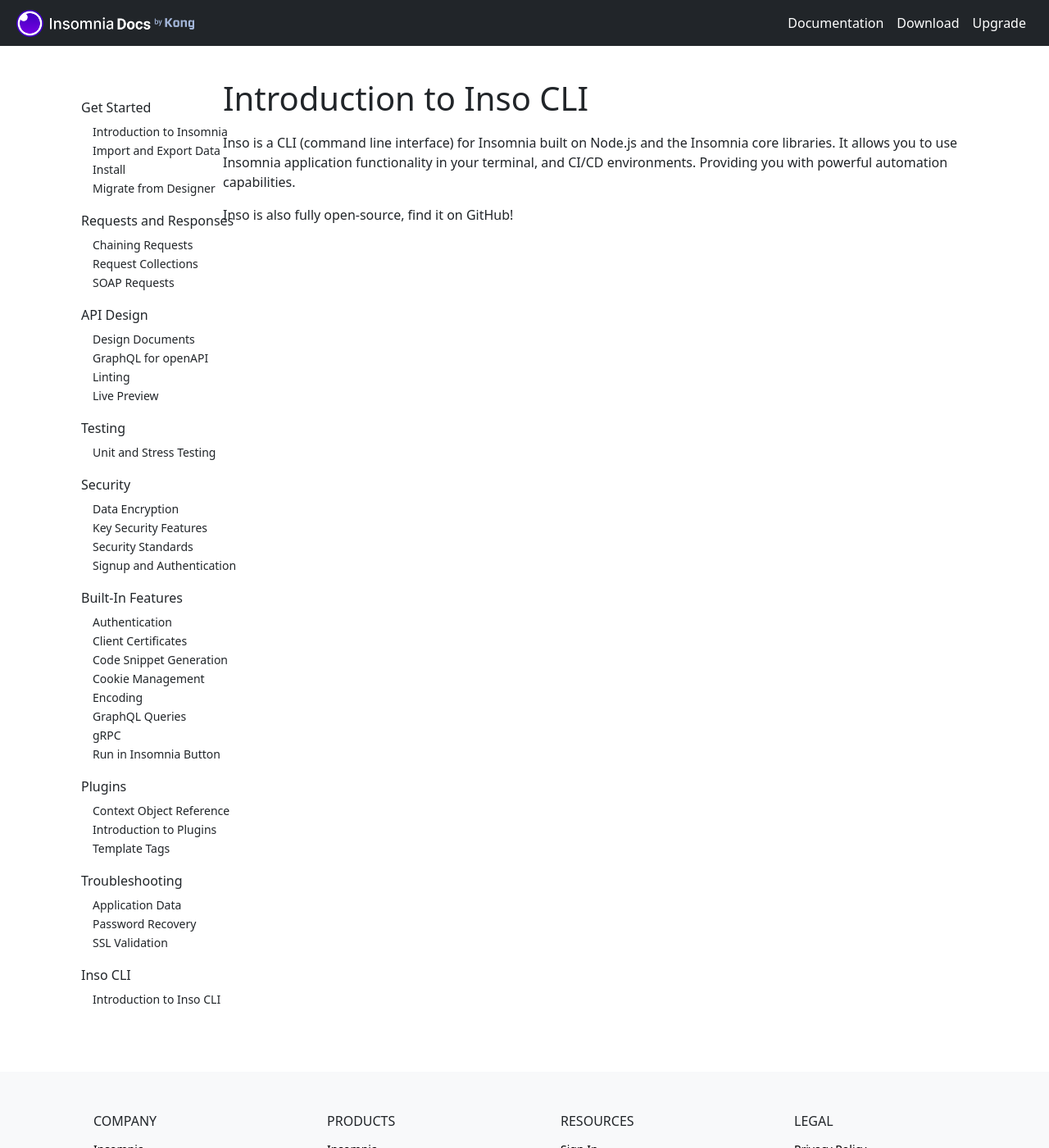
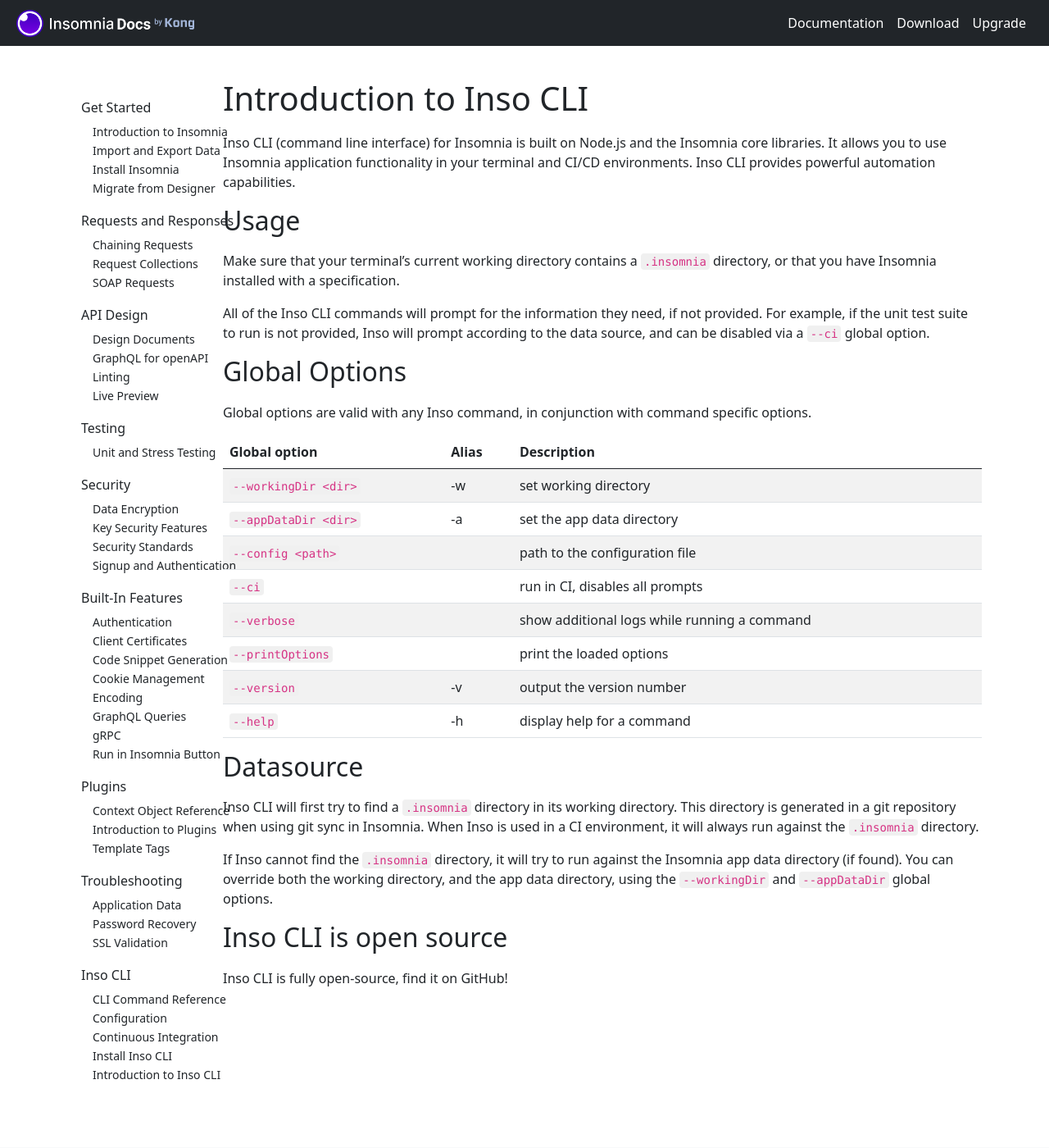
Before and after one commit to Kong/insomnia-docs, a Jekyll site: the page built from docs/inso-cli/introduction.md, in a window 1280 px wide and 1400 px high. Shown: the whole window at 82% size. Built offline with Jekyll 4.4.1, drawn with Linux system fonts in a browser that asks for light colours.

Commit message:
add more files

```diff
--- a/docs/_includes/sidebar-nav.html
+++ b/docs/_includes/sidebar-nav.html
@@ -119,7 +119,7 @@
       <div class="collapse show" id="cli-collapse">
         <ul class="btn-toggle-nav list-unstyled fw-normal pb-1 small">
           {% for page in site.pages %}
-              {% if page.category == "Set Up" %}
+              {% if page.category == "Inso CLI" %}
             <li class="doc-link"><a href="{{ page.url }}" class="link-dark rounded">{{ page.title }}</a></li>
               {% endif %}
             {% endfor %}
--- a/docs/inso-cli/introduction.md
+++ b/docs/inso-cli/introduction.md
@@ -1,10 +1,40 @@
 ---
 layout: article-detail
 title:  Introduction to Inso CLI
-category: "Set Up"
-category-url: set-up
+category: "Inso CLI"
+category-url: inso-cli
 ---
 
-Inso is a CLI (command line interface) for Insomnia built on Node.js and the Insomnia core libraries. It allows you to use Insomnia application functionality in your terminal, and CI/CD environments. Providing you with powerful automation capabilities.
+Inso CLI (command line interface) for Insomnia is built on Node.js and the Insomnia core libraries. It allows you to use Insomnia application functionality in your terminal and CI/CD environments. Inso CLI provides powerful automation capabilities.
 
-Inso is also fully open-source, find it on GitHub!
+## Usage
+
+Make sure that your terminal's current working directory contains a `.insomnia` directory, or that you have Insomnia installed with a specification.
+
+All of the Inso CLI commands will prompt for the information they need, if not provided. For example, if the unit test suite to run is not provided, Inso will prompt according to the data source, and can be disabled via a `--ci` global option.
+
+## Global Options
+
+Global options are valid with any Inso command, in conjunction with command specific options.
+
+{:.table .table-striped}
+Global option	|  Alias |	Description
+--------- | ------- | ---------
+`--workingDir <dir>` |	-w	| set working directory
+`--appDataDir <dir>` | -a	| set the app data directory
+`--config <path>`	| | path to the configuration file
+`--ci`	| |	run in CI, disables all prompts
+`--verbose`	| |	show additional logs while running a command
+`--printOptions`	| | print the loaded options
+`--version`	| -v |	output the version number
+`--help`	| -h | display help for a command
+
+## Datasource
+
+Inso CLI will first try to find a `.insomnia` directory in its working directory. This directory is generated in a git repository when using git sync in Insomnia. When Inso is used in a CI environment, it will always run against the `.insomnia` directory.
+
+If Inso cannot find the `.insomnia` directory, it will try to run against the Insomnia app data directory (if found). You can override both the working directory, and the app data directory, using the `--workingDir` and `--appDataDir` global options.
+
+## Inso CLI is open source
+
+Inso CLI is fully open-source, find it on GitHub!
--- a/docs/insomnia/install.md
+++ b/docs/insomnia/install.md
@@ -1,6 +1,6 @@
 ---
 layout: article-detail
-title:  Install
+title:  Install Insomnia
 category: "Get Started"
 category-url: get-started
 ---
```
Also changed, not shown: docs/inso-cli/cli-command-reference.md (added, +122 -0 lines), docs/inso-cli/configuration.md (added, +49 -0 lines), docs/inso-cli/continuous-integration.md (added, +35 -0 lines), docs/inso-cli/install.md (added, +16 -0 lines).
